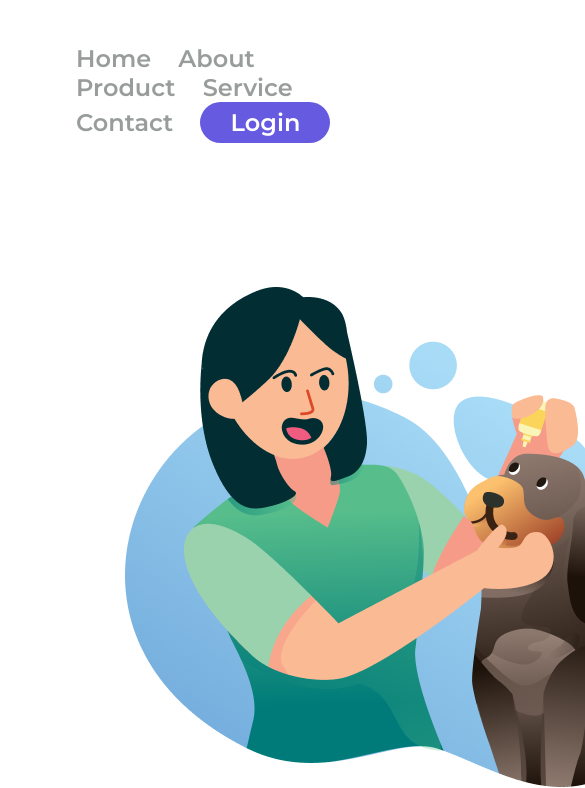
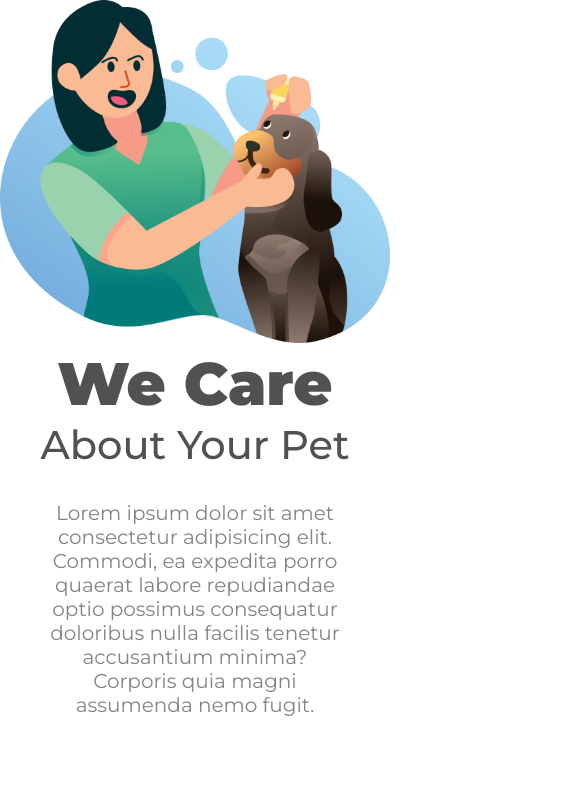
Before and after one commit to Hugobertoncelo/we-care, a plain HTML site: page index.html in a window 390 px wide. Shown: the top 788 px of the page, 585 px wide, since content can reach past the window. Drawn offline with Linux system fonts and the light colour scheme.

Commit message:
adjust responsividade

```diff
--- a/style.css
+++ b/style.css
@@ -80,3 +80,43 @@ p {
   line-height: 34px;
   color: #000000;
 }
+
+@media screen and (max-width: 900px){
+  header{
+    margin: 44px 0 144px 0;
+    display: none;
+    flex-direction: column;
+    align-items: center;
+  }
+  .logo-image{
+    margin-left: 0;
+    width: 100%;
+    height: auto;
+  }
+  section{
+    margin-left: 0;
+    display: flex;
+    flex-direction: column;
+    align-items: center;
+  }
+  h1{
+    font-size: 60px;
+    line-height: 73px;
+  }
+  h2{
+    font-size: 40px;
+    line-height: 49px;
+  }
+  p{
+    font-size: 20px;
+    line-height: 24px;
+    width: 80%;
+    text-align: center;
+  }
+  .button-header{
+    margin-top: 20px;
+  }
+  .button-main{
+    margin-top: 20px;
+  }
+}
```
